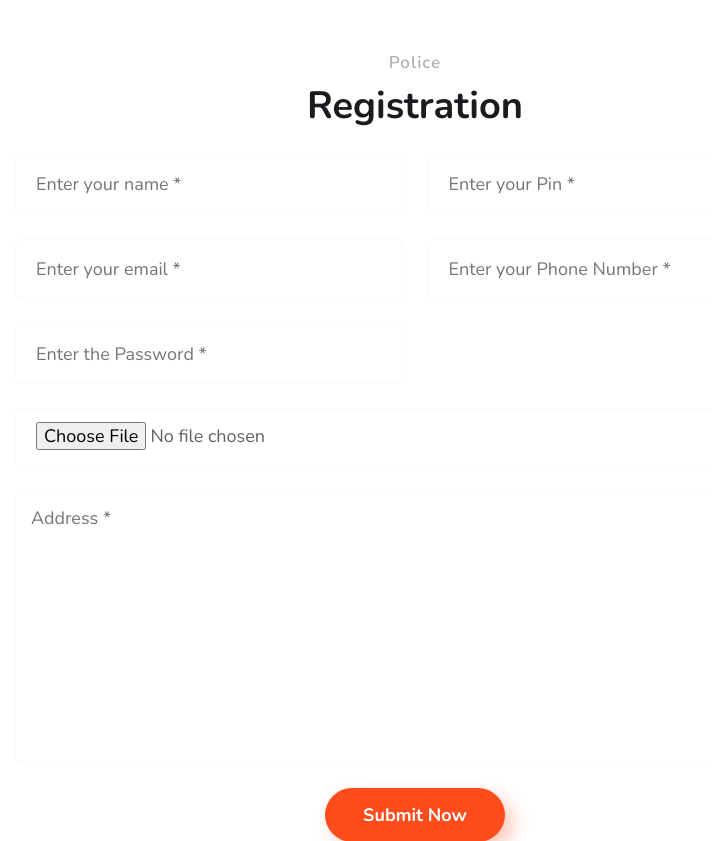
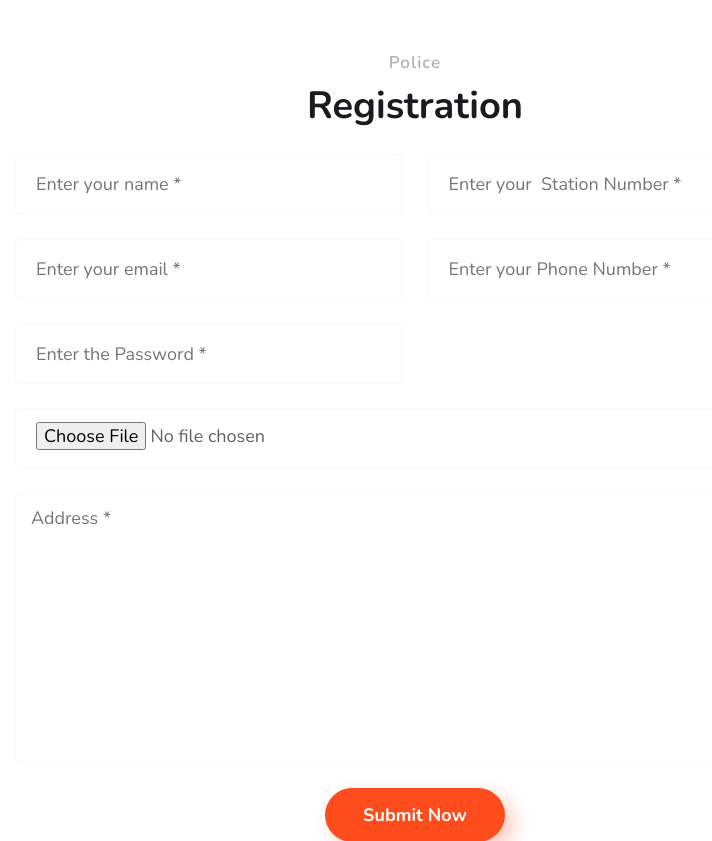
Before and after one commit to Schematic-Bytes/reakt, a Django app: page /inReg in a window 1280 px wide. Shown: the part 352-1193 px from the top of the page, without its empty margins (225-937 px from the left). Run offline with Django 3.2, Linux system fonts and the light colour scheme; some libraries are stand-ins or nearby versions.

Commit message:
station no added for police reg

```diff
--- a/templates/inReg.html
+++ b/templates/inReg.html
@@ -39,7 +39,7 @@
                 <input
                   type="text"
                   name="pin"
-                  placeholder="Enter your Pin *"
+                  placeholder="Enter your  Station Number *"
                   required
                 />
               </div>
```
Also changed, not shown: db.sqlite3.
